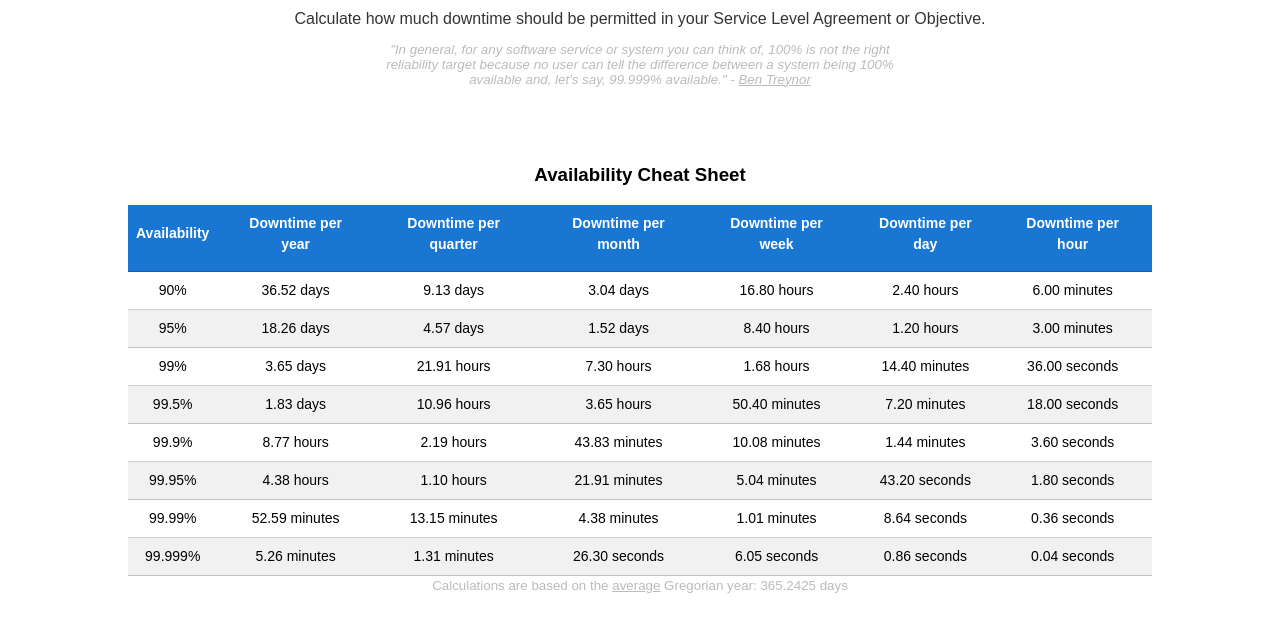
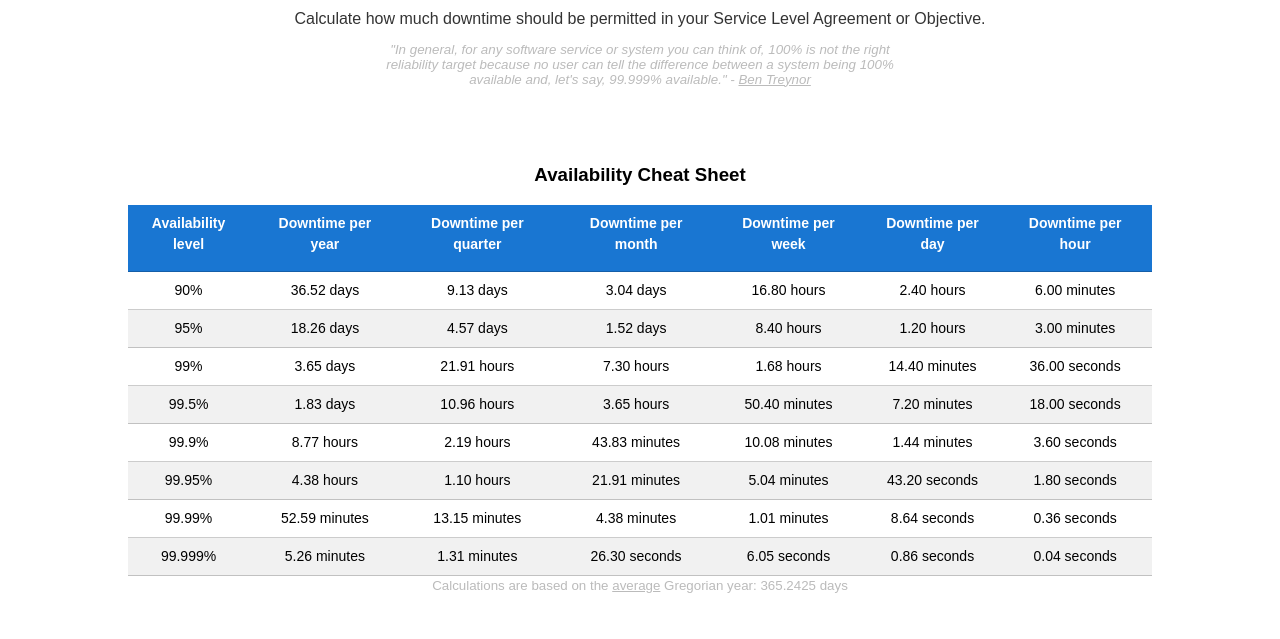
Before and after one commit to dastergon/availability-calculator, a plain HTML site: page index.html in a window 1280 px wide. Shown: the part 127-766 px from the top of the page. Drawn offline with Linux system fonts and the light colour scheme.

Commit message:
fix column header

```diff
--- a/index.html
+++ b/index.html
@@ -60,7 +60,7 @@
             <table class="f6 w-100 mw8 center" cellspacing="0">
                 <tbody class="lh-copy">
                     <tr>
-                        <th class="fw6 bb b--black-20 pb3 pr3">Availability</th>
+                        <th class="fw6 bb b--black-20 pb3 pr3">Availability level</th>
                         <th class="fw6 bb b--black-20 pb3 pr3">Downtime per year</th>
                         <th class="fw6 bb b--black-20 pb3 pr3">Downtime per quarter</th>
                         <th class="fw6 bb b--black-20 pb3 pr3">Downtime per month</th>
```
